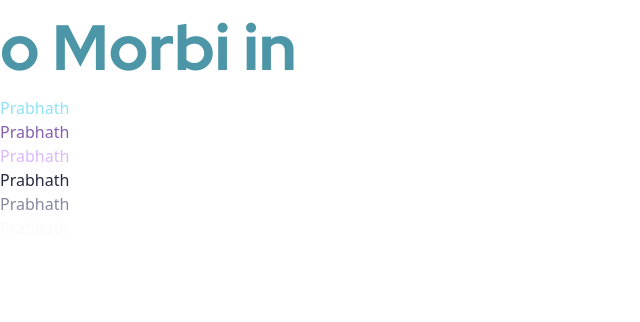
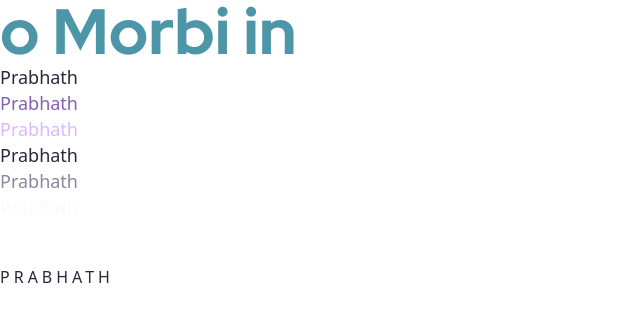
Before and after one commit to vaishnaviprabhath/meet-landing-page, a Next.js app: page / in a window 1280 px wide. Shown: the top 322 px of the page, without its empty margins (0-640 px from the left). Built offline with nearby package versions, Linux system fonts and the light colour scheme.

Commit message:
Added text csss

```diff
--- a/pages/index.tsx
+++ b/pages/index.tsx
@@ -8,12 +8,14 @@
       </Head>
       <main>
         <h1 className="text-cyan font-redhat">o Morbi in</h1>
-        <p className="text-lightskyblue">Prabhath</p>
+        <p className="text-grey ">Prabhath</p>
         <p className="text-purple">Prabhath</p>
         <p className="text-lightpurple">Prabhath</p>
         <p className="text-grey">Prabhath</p>
         <p className="text-lightgrey">Prabhath</p>
         <p className="text-white">Prabhath</p>
+        <div className="pt-11"></div>
+        <p className="text-grey widetext">Prabhath</p>
       </main>
     </>
   );
--- a/styles/globals.css
+++ b/styles/globals.css
@@ -10,6 +10,26 @@
 
   h1{
     font-size: 64px;
+    line-height:64px;
     font-weight:bold;
   }
+
+  h2{
+    font-size: 40px;
+    line-height: 44px;
+    font-weight:bold;
+  }
+
+  .widetext{
+    font-size:16px;
+    line-height:26px;
+    letter-spacing: 0.25em;
+    text-transform: uppercase;
+  }
+
+  p{
+    font-size:18px;
+    line-height:26px;
+  }
+
 }
```
